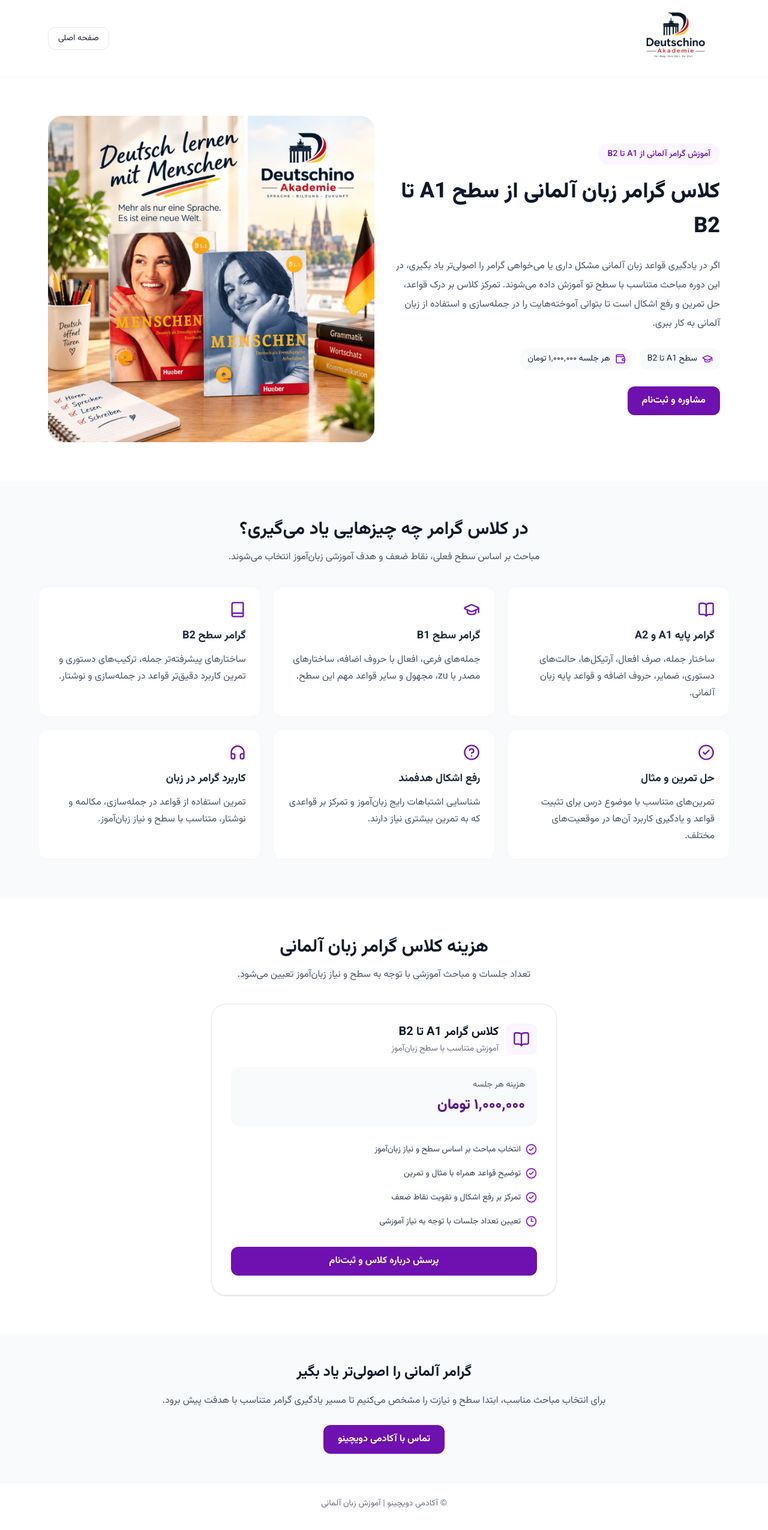
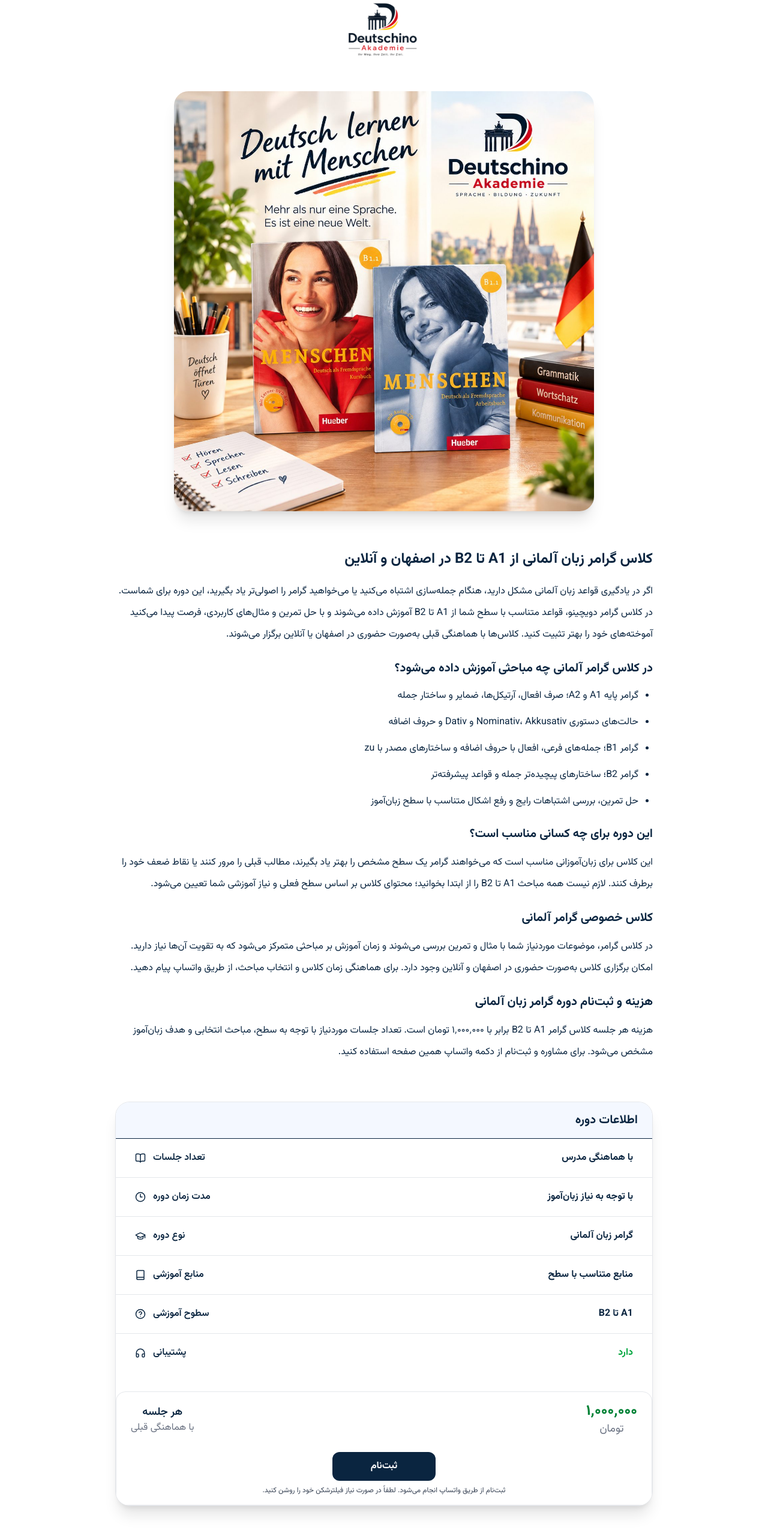
Before and after one commit to Masihsole0/deutschino-akademie, a Next.js app: page /courses/grammar in a window 1280 px wide. Shown: the whole page at 60% size. Built offline with nearby package versions, Linux system fonts and the light colour scheme.

Commit message:
Update website

```diff
--- a/app/courses/grammar/page.jsx
+++ b/app/courses/grammar/page.jsx
@@ -7,14 +7,12 @@
   Book,
   CircleHelp,
   Headphones,
-  Wallet,
-  CheckCircle2,
 } from "lucide-react";
 
 export const metadata = {
-  title: "دوره گرامر زبان آلمانی A1 تا B2 در اصفهان | دویچینو",
+  title: "کلاس گرامر زبان آلمانی A1 تا B2 در اصفهان | دویچینو",
   description:
-    "کلاس گرامر زبان آلمانی از سطح A1 تا B2 در آکادمی دویچینو؛ آموزش مرحله‌به‌مرحله قواعد، حل تمرین و رفع اشکال متناسب با سطح زبان‌آموز. هزینه هر جلسه ۱٬۰۰۰٬۰۰۰ تومان.",
+    "کلاس گرامر زبان آلمانی از سطح A1 تا B2 در اصفهان و آنلاین؛ آموزش قواعد، حل تمرین و رفع اشکال در آکادمی دویچینو. هزینه هر جلسه ۱٬۰۰۰٬۰۰۰ تومان.",
   alternates: {
     canonical: "https://www.deutschino.ir/courses/grammar",
   },
@@ -25,259 +23,234 @@
   "@type": "Course",
   name: "دوره گرامر زبان آلمانی A1 تا B2",
   description:
-    "دوره آموزش گرامر زبان آلمانی از سطح A1 تا B2 با تمرکز بر یادگیری قواعد، حل تمرین و رفع اشکال.",
-  inLanguage: "fa",
-  educationalLevel: "A1–B2",
+    "آموزش گرامر زبان آلمانی از سطح A1 تا B2 با تمرکز بر یادگیری قواعد، حل تمرین و رفع اشکال در آکادمی دویچینو.",
   provider: {
-    "@type": "EducationalOrganization",
+    "@type": "Organization",
     name: "آکادمی دویچینو",
     url: "https://www.deutschino.ir",
   },
+  inLanguage: "de",
+  educationalLevel: "A1–B2",
 };
 
 export default function GrammarPage() {
   return (
-    <main dir="rtl" className="min-h-screen bg-white text-gray-800">
+    <main className="min-h-screen bg-white text-[#0A2540]">
       <script
         type="application/ld+json"
-        dangerouslySetInnerHTML={{ __html: JSON.stringify(courseSchema) }}
+        dangerouslySetInnerHTML={{
+          __html: JSON.stringify(courseSchema),
+        }}
       />
 
-      <header className="border-b border-gray-100">
-        <div className="mx-auto flex max-w-6xl items-center justify-between px-4 py-4">
-          <a href="/" aria-label="صفحه اصلی دویچینو">
-            <Image
-              src="/logo.jpg"
-              alt="لوگوی آکادمی دویچینو"
-              width={145}
-              height={60}
-              className="h-auto w-28 sm:w-36"
-              priority
-            />
-          </a>
-
-          <a
-            href="/"
-            className="rounded-xl border border-gray-200 px-4 py-2 text-sm transition hover:bg-gray-50"
-          >
-            صفحه اصلی
-          </a>
-        </div>
-      </header>
-
-      <section className="mx-auto grid max-w-6xl items-center gap-8 px-4 py-10 md:grid-cols-2 md:py-16">
-        <div>
-          <span className="mb-4 inline-flex rounded-full bg-purple-50 px-4 py-2 text-sm font-medium text-purple-800">
-            آموزش گرامر آلمانی از A1 تا B2
-          </span>
-
-          <h1 className="mb-5 text-3xl font-extrabold leading-relaxed text-gray-900 sm:text-4xl">
-            کلاس گرامر زبان آلمانی از سطح A1 تا B2
-          </h1>
-
-          <p className="mb-6 text-base leading-8 text-gray-600">
-            اگر در یادگیری قواعد زبان آلمانی مشکل داری یا می‌خواهی گرامر را
-            اصولی‌تر یاد بگیری، در این دوره مباحث متناسب با سطح تو آموزش داده
-            می‌شوند. تمرکز کلاس بر درک قواعد، حل تمرین و رفع اشکال است تا
-            بتوانی آموخته‌هایت را در جمله‌سازی و استفاده از زبان آلمانی به کار
-            ببری.
-          </p>
-
-          <div className="mb-7 flex flex-wrap gap-3 text-sm">
-            <span className="flex items-center gap-2 rounded-xl bg-gray-50 px-3 py-2">
-              <GraduationCap size={18} className="text-purple-700" />
-              سطح A1 تا B2
-            </span>
-            <span className="flex items-center gap-2 rounded-xl bg-gray-50 px-3 py-2">
-              <Wallet size={18} className="text-purple-700" />
-              هر جلسه ۱٬۰۰۰٬۰۰۰ تومان
-            </span>
-          </div>
-
-          <a
-            href="/#contact"
-            className="inline-flex items-center justify-center rounded-xl bg-purple-800 px-6 py-3 font-bold text-white transition hover:bg-purple-900"
-          >
-            مشاوره و ثبت‌نام
-          </a>
-        </div>
-
-        <div className="overflow-hidden rounded-3xl bg-gray-50">
+      <div className="max-w-5xl mx-auto px-6 pt-0 pb-10">
+        {/* Logo */}
+        <div className="flex justify-center mb-10">
           <Image
-            src="/books3.jpg"
-            alt="کتاب‌ها و منابع آموزش زبان آلمانی"
-            width={900}
-            height={700}
-            className="h-auto w-full object-cover"
+            src="/logo.jpg"
+            alt="لوگوی آکادمی دویچینو"
+            width={100}
+            height={100}
+            className="h-28 w-auto"
             priority
           />
         </div>
-      </section>
 
-      <section className="bg-gray-50 px-4 py-12 md:py-16">
-        <div className="mx-auto max-w-6xl">
-          <div className="mb-8 text-center">
-            <h2 className="mb-3 text-2xl font-bold text-gray-900 sm:text-3xl">
-              در کلاس گرامر چه چیزهایی یاد می‌گیری؟
+        {/* Banner */}
+        <div className="flex justify-center">
+          <Image
+            src="/books3.jpg"
+            alt="دوره گرامر زبان آلمانی A1 تا B2 در آکادمی دویچینو"
+            width={700}
+            height={240}
+            className="w-full max-w-[700px] rounded-3xl shadow-xl object-cover"
+            priority
+          />
+        </div>
+
+        {/* SEO Content */}
+        <section
+          dir="rtl"
+          className="max-w-4xl mx-auto mt-16 mb-12 text-right"
+        >
+          <h1 className="text-2xl font-bold mb-5">
+            کلاس گرامر زبان آلمانی از A1 تا B2 در اصفهان و آنلاین
+          </h1>
+
+          <p className="text-base leading-9 mb-6">
+            اگر در یادگیری قواعد زبان آلمانی مشکل دارید، هنگام جمله‌سازی
+            اشتباه می‌کنید یا می‌خواهید گرامر را اصولی‌تر یاد بگیرید، این
+            دوره برای شماست. در کلاس گرامر دویچینو، قواعد متناسب با سطح
+            شما از A1 تا B2 آموزش داده می‌شوند و با حل تمرین و مثال‌های
+            کاربردی، فرصت پیدا می‌کنید آموخته‌های خود را بهتر تثبیت کنید.
+            کلاس‌ها با هماهنگی قبلی به‌صورت حضوری در اصفهان یا آنلاین
+            برگزار می‌شوند.
+          </p>
+
+          <h2 className="text-xl font-bold mb-4">
+            در کلاس گرامر آلمانی چه مباحثی آموزش داده می‌شود؟
+          </h2>
+
+          <ul className="list-disc pr-6 space-y-3 leading-8 mb-6">
+            <li>
+              گرامر پایه A1 و A2؛ صرف افعال، آرتیکل‌ها، ضمایر و ساختار جمله
+            </li>
+            <li>
+              حالت‌های دستوری Nominativ، Akkusativ و Dativ و حروف اضافه
+            </li>
+            <li>
+              گرامر B1؛ جمله‌های فرعی، افعال با حروف اضافه و ساختارهای
+              مصدر با zu
+            </li>
+            <li>
+              گرامر B2؛ ساختارهای پیچیده‌تر جمله و قواعد پیشرفته‌تر
+            </li>
+            <li>
+              حل تمرین، بررسی اشتباهات رایج و رفع اشکال متناسب با سطح
+              زبان‌آموز
+            </li>
+          </ul>
+
+          <h2 className="text-xl font-bold mb-4">
+            این دوره برای چه کسانی مناسب است؟
+          </h2>
+
+          <p className="text-base leading-9 mb-6">
+            این کلاس برای زبان‌آموزانی مناسب است که می‌خواهند گرامر یک
+            سطح مشخص را بهتر یاد بگیرند، مطالب قبلی را مرور کنند یا
+            نقاط ضعف خود را برطرف کنند. لازم نیست همه مباحث A1 تا B2 را
+            از ابتدا بخوانید؛ محتوای کلاس بر اساس سطح فعلی و نیاز آموزشی
+            شما تعیین می‌شود.
+          </p>
+
+          <h2 className="text-xl font-bold mb-4">
+            کلاس خصوصی گرامر آلمانی
+          </h2>
+
+          <p className="text-base leading-9 mb-6">
+            در کلاس گرامر، موضوعات موردنیاز شما با مثال و تمرین بررسی
+            می‌شوند و زمان آموزش بر مباحثی متمرکز می‌شود که به تقویت
+            آن‌ها نیاز دارید. امکان برگزاری کلاس به‌صورت حضوری در اصفهان
+            و آنلاین وجود دارد. برای هماهنگی زمان کلاس و انتخاب مباحث،
+            از طریق واتساپ پیام دهید.
+          </p>
+
+          <h2 className="text-xl font-bold mb-4">
+            هزینه و ثبت‌نام دوره گرامر زبان آلمانی
+          </h2>
+
+          <p className="text-base leading-9">
+            هزینه هر جلسه کلاس گرامر A1 تا B2 برابر با ۱٬۰۰۰٬۰۰۰ تومان
+            است. تعداد جلسات موردنیاز با توجه به سطح، مباحث انتخابی و
+            هدف زبان‌آموز مشخص می‌شود. برای مشاوره و ثبت‌نام از دکمه
+            واتساپ همین صفحه استفاده کنید.
+          </p>
+        </section>
+
+        {/* Course Information */}
+        <div className="mt-16 max-w-4xl mx-auto bg-white rounded-3xl shadow-xl border border-gray-200 overflow-hidden">
+          <div className="px-6 py-4 border-b bg-[#F4F8FF]">
+            <h2 className="text-xl font-bold text-[#0A2540] text-right">
+              اطلاعات دوره
             </h2>
-            <p className="mx-auto max-w-3xl leading-8 text-gray-600">
-              مباحث بر اساس سطح فعلی، نقاط ضعف و هدف آموزشی زبان‌آموز انتخاب
-              می‌شوند.
-            </p>
           </div>
 
-          <div className="grid gap-5 sm:grid-cols-2 lg:grid-cols-3">
-            <div className="rounded-2xl border border-gray-100 bg-white p-6">
-              <BookOpen className="mb-4 text-purple-800" size={28} />
-              <h3 className="mb-3 text-lg font-bold">گرامر پایه A1 و A2</h3>
-              <p className="leading-7 text-gray-600">
-                ساختار جمله، صرف افعال، آرتیکل‌ها، حالت‌های دستوری، ضمایر،
-                حروف اضافه و قواعد پایه زبان آلمانی.
-              </p>
+          <div className="divide-y divide-gray-200">
+            <div className="flex flex-wrap items-center justify-between gap-3 px-8 py-5 hover:bg-[#F8FBFF] transition">
+              <span className="font-bold text-[#0A2540]" dir="rtl">
+                با هماهنگی مدرس
+              </span>
+              <div className="flex flex-row-reverse items-center gap-3 text-[#0A2540]">
+                <BookOpen size={18} />
+                <span className="font-semibold">تعداد جلسات</span>
+              </div>
             </div>
 
-            <div className="rounded-2xl border border-gray-100 bg-white p-6">
-              <GraduationCap className="mb-4 text-purple-800" size={28} />
-              <h3 className="mb-3 text-lg font-bold">گرامر سطح B1</h3>
-              <p className="leading-7 text-gray-600">
-                جمله‌های فرعی، افعال با حروف اضافه، ساختارهای مصدر با zu،
-                مجهول و سایر قواعد مهم این سطح.
-              </p>
+            <div className="flex flex-wrap items-center justify-between gap-3 px-8 py-5 hover:bg-[#F8FBFF] transition">
+              <span className="font-bold text-[#0A2540]" dir="rtl">
+                با توجه به نیاز زبان‌آموز
+              </span>
+              <div className="flex flex-row-reverse items-center gap-3 text-[#0A2540]">
+                <Clock3 size={18} />
+                <span className="font-semibold">مدت زمان دوره</span>
+              </div>
             </div>
 
-            <div className="rounded-2xl border border-gray-100 bg-white p-6">
-              <Book className="mb-4 text-purple-800" size={28} />
-              <h3 className="mb-3 text-lg font-bold">گرامر سطح B2</h3>
-              <p className="leading-7 text-gray-600">
-                ساختارهای پیشرفته‌تر جمله، ترکیب‌های دستوری و تمرین کاربرد
-                دقیق‌تر قواعد در جمله‌سازی و نوشتار.
-              </p>
+            <div className="flex flex-wrap items-center justify-between gap-3 px-8 py-5 hover:bg-[#F8FBFF] transition">
+              <span className="font-bold text-[#0A2540]">
+                گرامر زبان آلمانی
+              </span>
+              <div className="flex flex-row-reverse items-center gap-3 text-[#0A2540]">
+                <GraduationCap size={18} />
+                <span className="font-semibold">نوع دوره</span>
+              </div>
             </div>
 
-            <div className="rounded-2xl border border-gray-100 bg-white p-6">
-              <CheckCircle2 className="mb-4 text-purple-800" size={28} />
-              <h3 className="mb-3 text-lg font-bold">حل تمرین و مثال</h3>
-              <p className="leading-7 text-gray-600">
-                تمرین‌های متناسب با موضوع درس برای تثبیت قواعد و یادگیری
-                کاربرد آن‌ها در موقعیت‌های مختلف.
-              </p>
+            <div className="flex flex-wrap items-center justify-between gap-3 px-8 py-5 hover:bg-[#F8FBFF] transition">
+              <span className="font-bold text-[#0A2540]">
+                منابع متناسب با سطح
+              </span>
+              <div className="flex flex-row-reverse items-center gap-3 text-[#0A2540]">
+                <Book size={18} />
+                <span className="font-semibold">منابع آموزشی</span>
+              </div>
             </div>
 
-            <div className="rounded-2xl border border-gray-100 bg-white p-6">
-              <CircleHelp className="mb-4 text-purple-800" size={28} />
-              <h3 className="mb-3 text-lg font-bold">رفع اشکال هدفمند</h3>
-              <p className="leading-7 text-gray-600">
-                شناسایی اشتباهات رایج زبان‌آموز و تمرکز بر قواعدی که به تمرین
-                بیشتری نیاز دارند.
-              </p>
+            <div className="flex flex-wrap items-center justify-between gap-3 px-8 py-5 hover:bg-[#F8FBFF] transition">
+              <span className="font-bold text-[#0A2540]">A1 تا B2</span>
+              <div className="flex flex-row-reverse items-center gap-3 text-[#0A2540]">
+                <CircleHelp size={18} />
+                <span className="font-semibold">سطوح آموزشی</span>
+              </div>
             </div>
 
-            <div className="rounded-2xl border border-gray-100 bg-white p-6">
-              <Headphones className="mb-4 text-purple-800" size={28} />
-              <h3 className="mb-3 text-lg font-bold">کاربرد گرامر در زبان</h3>
-              <p className="leading-7 text-gray-600">
-                تمرین استفاده از قواعد در جمله‌سازی، مکالمه و نوشتار، متناسب
-                با سطح و نیاز زبان‌آموز.
+            <div className="flex flex-wrap items-center justify-between gap-3 px-8 py-5 hover:bg-[#F8FBFF] transition">
+              <span className="font-bold text-green-600">دارد</span>
+              <div className="flex flex-row-reverse items-center gap-3 text-[#0A2540]">
+                <Headphones size={18} />
+                <span className="font-semibold">پشتیبانی</span>
+              </div>
+            </div>
+          </div>
+
+          {/* Registration */}
+          <div className="mt-8 rounded-2xl border border-gray-200 shadow-lg overflow-hidden bg-white">
+            <div className="px-6 py-4">
+              <div className="flex flex-wrap justify-between items-center gap-5">
+                <div className="text-center">
+                  <p className="text-2xl font-extrabold text-green-700">
+                    ۱٬۰۰۰٬۰۰۰
+                  </p>
+                  <span className="text-gray-500 text-lg">تومان</span>
+                </div>
+
+                <div className="text-center">
+                  <p className="text-lg font-semibold text-[#0A2540]">
+                    هر جلسه
+                  </p>
+                  <span className="text-gray-500">
+                    با هماهنگی قبلی
+                  </span>
+                </div>
+              </div>
+
+              <a
+                href="https://wa.me/989130061984?text=سلام، می‌خواهم برای کلاس گرامر زبان آلمانی A1 تا B2 ثبت‌نام کنم."
+                target="_blank"
+                rel="noopener noreferrer"
+                className="mt-6 mx-auto flex w-full sm:w-fit justify-center bg-[#0A2540] hover:bg-[#12385c] text-white px-16 py-3 rounded-xl font-bold transition"
+              >
+                ثبت‌نام
+              </a>
+
+              <p className="mt-2 text-xs text-gray-700 text-center">
+                ثبت‌نام از طریق واتساپ انجام می‌شود. لطفاً در صورت نیاز
+                فیلترشکن خود را روشن کنید.
               </p>
             </div>
           </div>
         </div>
-      </section>
-
-      <section className="mx-auto max-w-6xl px-4 py-12 md:py-16">
-        <div className="mb-8 text-center">
-          <h2 className="mb-3 text-2xl font-bold text-gray-900 sm:text-3xl">
-            هزینه کلاس گرامر زبان آلمانی
-          </h2>
-          <p className="leading-8 text-gray-600">
-            تعداد جلسات و مباحث آموزشی با توجه به سطح و نیاز زبان‌آموز تعیین
-            می‌شود.
-          </p>
-        </div>
-
-        <div className="mx-auto max-w-xl rounded-3xl border border-gray-200 p-6 shadow-sm sm:p-8">
-          <div className="mb-5 flex items-center gap-3">
-            <div className="rounded-xl bg-purple-50 p-3 text-purple-800">
-              <BookOpen size={28} />
-            </div>
-            <div>
-              <h3 className="text-xl font-bold text-gray-900">
-                کلاس گرامر A1 تا B2
-              </h3>
-              <p className="mt-1 text-sm text-gray-500">
-                آموزش متناسب با سطح زبان‌آموز
-              </p>
-            </div>
-          </div>
-
-          <div className="mb-6 rounded-2xl bg-gray-50 p-5">
-            <p className="mb-2 text-sm text-gray-600">هزینه هر جلسه</p>
-            <p className="text-2xl font-extrabold text-purple-900">
-              ۱٬۰۰۰٬۰۰۰ تومان
-            </p>
-          </div>
-
-          <ul className="mb-7 space-y-3 text-sm leading-7 text-gray-700">
-            <li className="flex items-start gap-2">
-              <CheckCircle2
-                size={19}
-                className="mt-1 shrink-0 text-purple-700"
-              />
-              <span>انتخاب مباحث بر اساس سطح و نیاز زبان‌آموز</span>
-            </li>
-            <li className="flex items-start gap-2">
-              <CheckCircle2
-                size={19}
-                className="mt-1 shrink-0 text-purple-700"
-              />
-              <span>توضیح قواعد همراه با مثال و تمرین</span>
-            </li>
-            <li className="flex items-start gap-2">
-              <CheckCircle2
-                size={19}
-                className="mt-1 shrink-0 text-purple-700"
-              />
-              <span>تمرکز بر رفع اشکال و تقویت نقاط ضعف</span>
-            </li>
-            <li className="flex items-start gap-2">
-              <Clock3
-                size={19}
-                className="mt-1 shrink-0 text-purple-700"
-              />
-              <span>تعیین تعداد جلسات با توجه به نیاز آموزشی</span>
-            </li>
-          </ul>
-
-          <a
-            href="/#contact"
-            className="block rounded-xl bg-purple-800 px-5 py-3 text-center font-bold text-white transition hover:bg-purple-900"
-          >
-            پرسش درباره کلاس و ثبت‌نام
-          </a>
-        </div>
-      </section>
-
-      <section className="bg-gray-50 px-4 py-12">
-        <div className="mx-auto max-w-4xl text-center">
-          <h2 className="mb-4 text-2xl font-bold text-gray-900">
-            گرامر آلمانی را اصولی‌تر یاد بگیر
-          </h2>
-          <p className="mb-6 leading-8 text-gray-600">
-            برای انتخاب مباحث مناسب، ابتدا سطح و نیازت را مشخص می‌کنیم تا
-            مسیر یادگیری گرامر متناسب با هدفت پیش برود.
-          </p>
-          <a
-            href="/#contact"
-            className="inline-flex items-center justify-center rounded-xl bg-purple-800 px-6 py-3 font-bold text-white transition hover:bg-purple-900"
-          >
-            تماس با آکادمی دویچینو
-          </a>
-        </div>
-      </section>
-
-      <footer className="border-t border-gray-100 px-4 py-6 text-center text-sm text-gray-500">
-        © آکادمی دویچینو | آموزش زبان آلمانی
-      </footer>
+      </div>
     </main>
   );
 }
```
